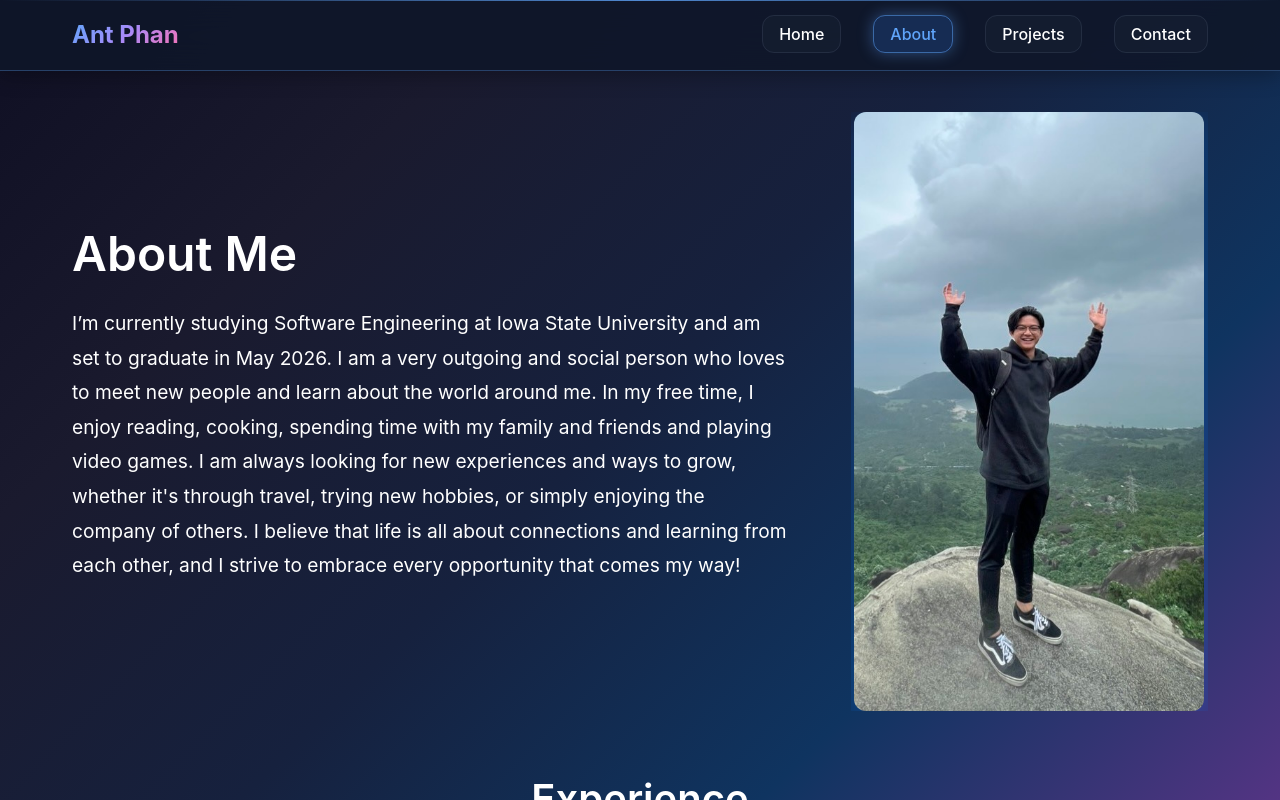
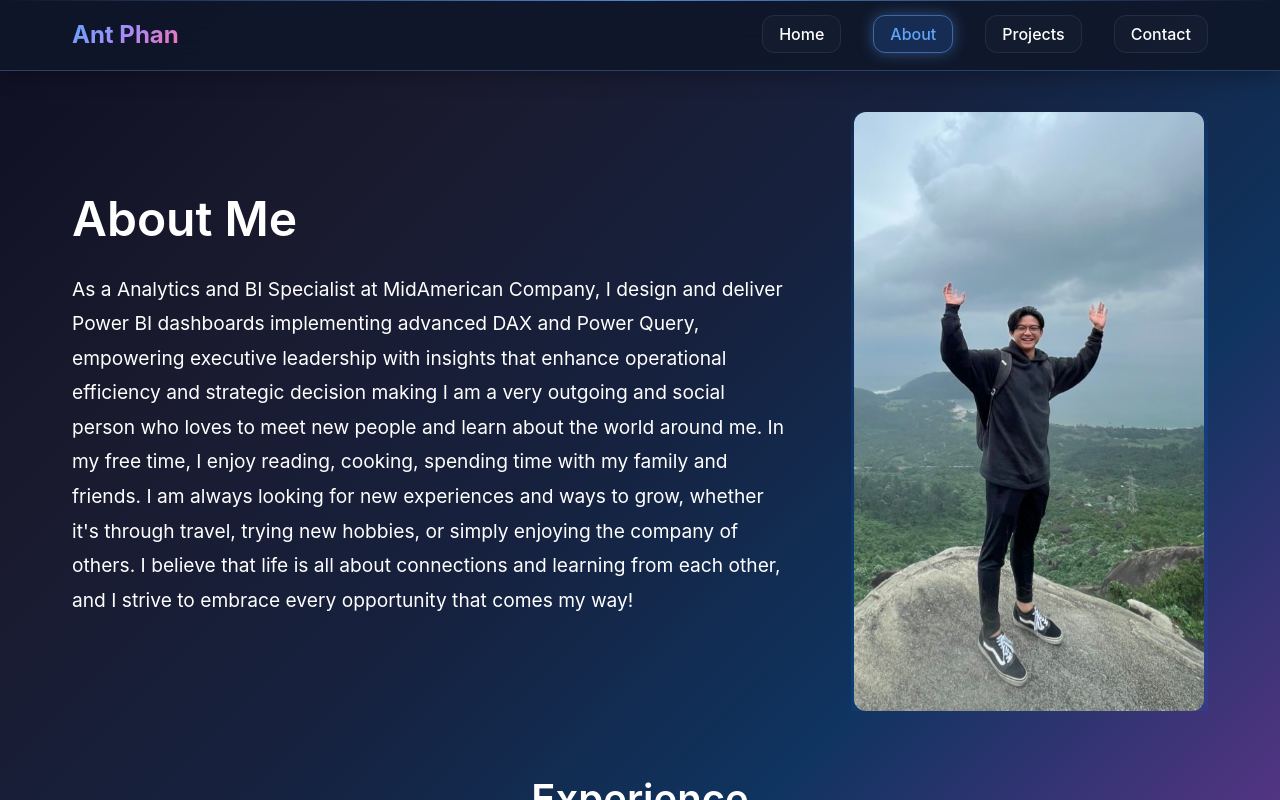
Before and after one commit to antphan12/Ant-Phan-Portfolio, a React (Vite) app in the folder ant-phan-portfolio/: page /about in a window 1280 px wide. Built offline with nearby package versions, Linux system fonts and the light colour scheme.

Commit message:
Update descriptions and added links to projects

```diff
--- a/ant-phan-portfolio/src/pages/About.jsx
+++ b/ant-phan-portfolio/src/pages/About.jsx
@@ -10,7 +10,7 @@ const About = () => {
           <div className="about-content">
             <h1>About Me</h1>
             <p className="about-intro">
-              I’m currently studying Software Engineering at Iowa State University and am set to graduate in May 2026. I am a very outgoing and social person who loves to meet new people and learn about the world around me. In my free time, I enjoy reading, cooking, spending time with my family and friends and playing video games. I am always looking for new experiences and ways to grow, whether it's through travel, trying new hobbies, or simply enjoying the company of others. I believe that life is all about connections and learning from each other, and I strive to embrace every opportunity that comes my way!
+              As a Analytics and BI Specialist at MidAmerican Company, I design and deliver Power BI dashboards implementing advanced DAX and Power Query, empowering executive leadership with insights that enhance operational efficiency and strategic decision making I am a very outgoing and social person who loves to meet new people and learn about the world around me. In my free time, I enjoy reading, cooking, spending time with my family and friends. I am always looking for new experiences and ways to grow, whether it's through travel, trying new hobbies, or simply enjoying the company of others. I believe that life is all about connections and learning from each other, and I strive to embrace every opportunity that comes my way!
             </p>
           </div>
           <div className="about-image">
@@ -26,12 +26,15 @@ const About = () => {
           <h2>Experience</h2>
           <div className="timeline">
           <div className="timeline-item">
-              <div className="timeline-date">May 2025 - May 2026</div>
+              <div className="timeline-date">May 2025 - Present</div>
               <div className="timeline-content">
                 <h3>Analytics & BI Specialist</h3>
                 <h4>MidAmerican Energy Company</h4>
                 <ul>
-
+                  Design and deliver Power BI dashboards implementing advanced DAX and Power Query, empowering executive leadership with insights that enhance operational efficiency and strategic decision making.
+                  Architect enterprise data solutions integrating Azure Data Lake Storage (ADLS), SQL Server, Oracle, SAP, and APIs, streamlining data acquisition and reducing report development and delivery timelines.
+                  Establish and maintain enterprise scale data governance and row level security frameworks, ensuring secure, compliant data access for more than 3,000 users while preserving data quality and integrity
+                  Optimize data models, transformations, and query performance, achieving 80% faster dashboard load times and supporting scalable analytics across 10+ TB of enterprise data
                 </ul>
               </div>
             </div>
--- a/ant-phan-portfolio/src/pages/Home.jsx
+++ b/ant-phan-portfolio/src/pages/Home.jsx
@@ -287,14 +287,14 @@ const Home = () => {
                 <h4>KoraKora</h4>
                 <p>A full stack productivy web application that allows users to use different tools for studying.</p>
                 <div className="project-links">
-                  {/* <motion.a
-                    href="#"
+                  <motion.a
+                    href="https://github.com/antphan12/KoraKora"
                     className="project-link"
                     whileHover={{ scale: 1.05 }}
                     whileTap={{ scale: 0.95 }}
                   >
                     GitHub
-                  </motion.a> */}
+                  </motion.a>
                 </div>
               </div>
             </motion.div>
```
